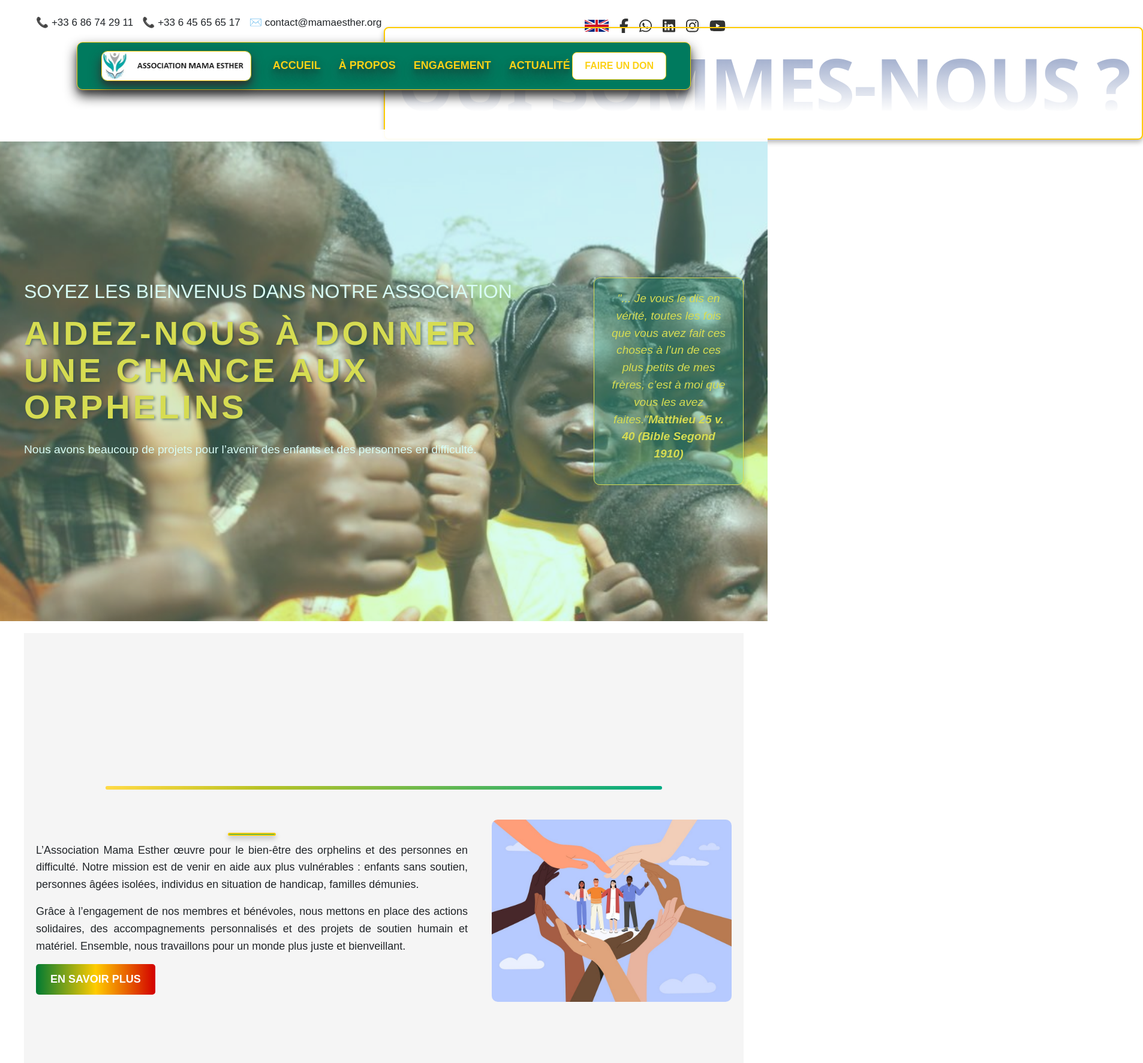
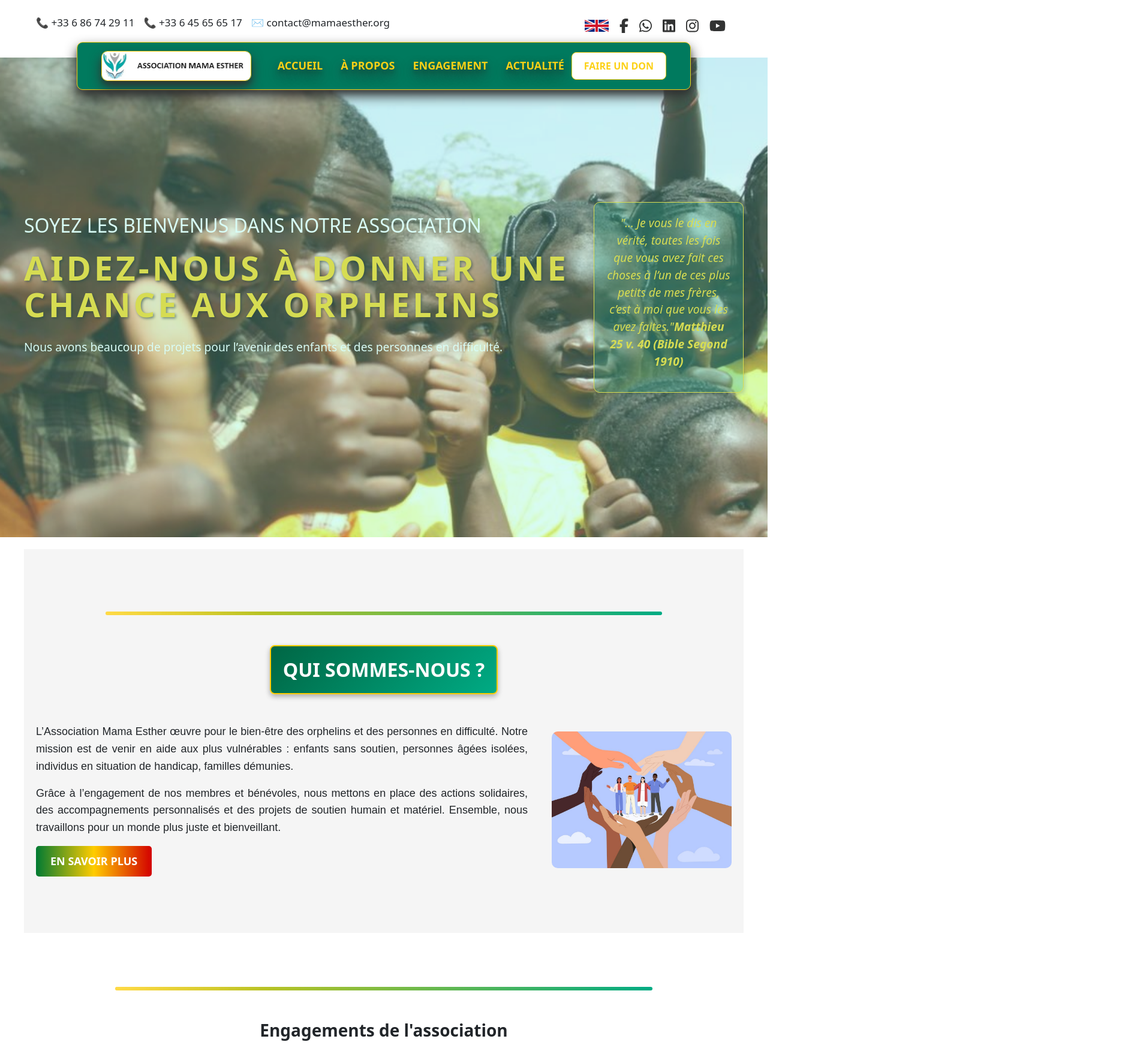
Before and after one commit to PapaG57/mama-esther-v5, a React (Vite) app: page / in a window 1280 px wide. Shown: the top 1773 px of the page at 60% size, 1906 px wide, since content can reach past the window. Built offline with nearby package versions, Linux system fonts and the light colour scheme; some icons are missing.

Commit message:
refonte du design

```diff
--- a/src/components/AboutSection.jsx
+++ b/src/components/AboutSection.jsx
@@ -7,11 +7,10 @@ export default function AboutSection() {
   return (
     <section id="about" className="about-container">
       <Divider /> {/* ligne de séparation */}
+      <h2 className="about-title green-box">Qui sommes-nous ?</h2>
       {/* Bloc principal */}
       <div className="about-content">
         <div className="about-text">
-          <h2 className="about-title green-box">Qui sommes-nous ?</h2>
-          <div className="title-divider green-box"></div>
           <p className="about-description">
             L’Association Mama Esther œuvre pour le bien-être des orphelins et
             des personnes en difficulté. Notre mission est de venir en aide aux
--- a/src/styles/about-section.css
+++ b/src/styles/about-section.css
@@ -1,16 +1,14 @@
-* {
-  font-family: "Bahnschrift", sans-serif;
-}
-
-#about {
-  padding-top: 80px; /* Décalage pour éviter que la navbar cache le titre */
-}
-
 /* Conteneur principal */
 .about-container {
+  min-height: 80vh;
+  display: flex;
+  flex-direction: column;
+  align-items: center;
+  justify-content: center;
+  background-color: #f5f5f5;
   max-width: 1200px;
   margin: 0 auto;
-  padding: 60px 20px;
+  padding: 0 20px 40px 20px;
 }
 
 /* Bloc texte + image */
@@ -19,6 +17,7 @@
   align-items: center;
   justify-content: space-between;
   gap: 40px;
+  margin-top: 40px;
 }
 
 .about-title {
@@ -27,10 +26,11 @@
   animation: fadeIn 1s ease-in-out forwards;
   font-size: 36px;
   font-weight: bold;
+  font-size: 32px;
   text-transform: uppercase;
   text-align: center;
   color: #ffffff;
-  background: linear-gradient(135deg, #006644, #00ab84); /* Dégradé élégant */
+  background: linear-gradient(135deg, #006644, #00ab84);
   padding: 20px;
   border-radius: 8px;
 }
@@ -69,13 +69,7 @@
   text-align: left;
 }
 
-.about-title {
-  font-size: 32px;
-  font-weight: bold;
-}
-
 .about-description {
-  font-family: "Bahnschrift Light", sans-serif;
   text-align: justify;
   font-size: 18px;
   line-height: 1.6;
@@ -83,7 +77,7 @@
 
 /* Image */
 .about-image img {
-  width: 400px;
+  width: 300px;
   max-width: 100%;
   border-radius: 10px;
 }
--- a/src/styles/divider.css
+++ b/src/styles/divider.css
@@ -1,7 +1,11 @@
 .section-divider {
   width: 80%;
   height: 6px;
-  background: linear-gradient(90deg, #ffcc00, #00ab84);
+  background: linear-gradient(
+    90deg,
+    #ffcc00,
+    #00ab84
+  ); /* couleur du drapeau du Cameroun */
   margin: 50px auto;
   border-radius: 3px;
   position: relative;
--- a/src/styles/header.css
+++ b/src/styles/header.css
@@ -1,5 +1,4 @@
 #header {
-  margin-top: 60px;
   position: relative;
   z-index: 1;
 }
--- a/src/styles/home.css
+++ b/src/styles/home.css
@@ -1,3 +1,3 @@
 .home-content {
-  margin-top: 140px; /* ajuste cette valeur à la hauteur combinée de TopBar + Navbar */
+  margin-top: 0;
 }
--- a/src/styles/team-carousel.css
+++ b/src/styles/team-carousel.css
@@ -1,39 +1,17 @@
-section {
+/* section {
   min-height: 100vh;
   display: flex;
   flex-direction: column;
   align-items: center;
   justify-content: center;
   background-color: #f5f5f5;
-}
+} */
 
 .team-page {
   position: relative;
   overflow: hidden;
-  background-color: #f5f5f5; /* si besoin */
+  background-color: #f5f5f5;
   min-height: 100vh;
-}
-
-.about-title {
-  font-size: 7.5rem;
-  font-weight: 900;
-  text-transform: uppercase;
-  letter-spacing: -0.02em;
-  position: absolute;
-  top: 45px;
-  left: 50%;
-  transform: translateX(-50%);
-  pointer-events: none;
-  white-space: nowrap;
-  font-family: "Bahnschrift", system-ui, Avenir, Helvetica, Arial, sans-serif;
-  background: linear-gradient(
-    to bottom,
-    rgb(8 42 123 / 35%) 30%,
-    rgb(255 255 255 / 0%) 76%
-  );
-  -webkit-background-clip: text;
-  background-clip: text;
-  color: transparent;
 }
 
 .carousel-container {
```
